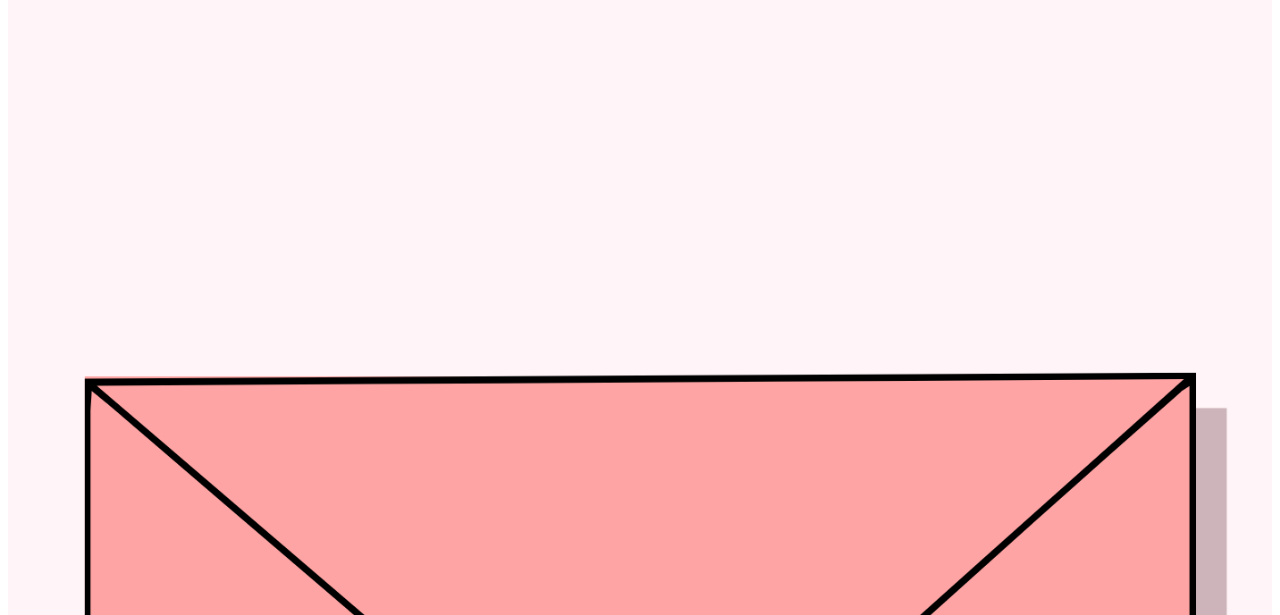
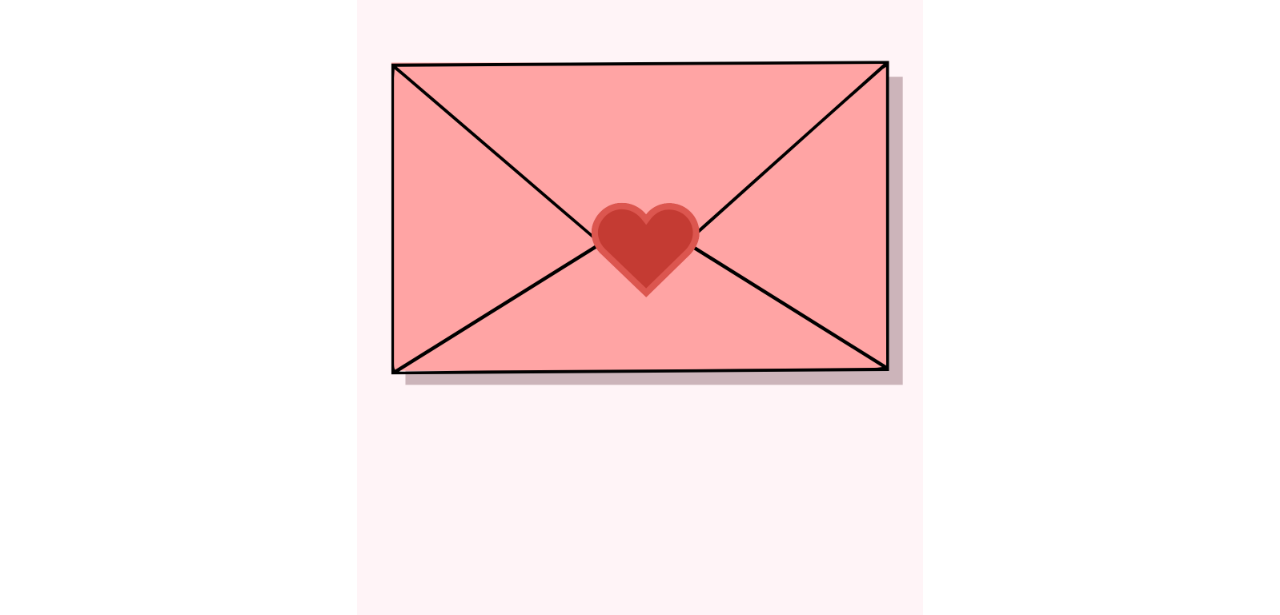
Before and after one commit to LKoodin/PleaseOpen, a plain HTML site: page index.html in a window 1280 px wide. Shown: the part 185-800 px from the top of the page. Drawn offline with Linux system fonts and the light colour scheme.

Commit message:
Update index.html

```diff
--- a/index.html
+++ b/index.html
@@ -5,14 +5,25 @@
     <meta name="viewport" content="width=device-width, initial-scale=1.0">
     <title>Image Toggle</title>
     <style>
+    body, html {
+        margin: 0;
+        padding: 0;
+        height: 100%; /* Ensures that the body takes full viewport height */
+        display: flex;
+        justify-content: center; /* Centers content horizontally */
+        align-items: center; /* Centers content vertically */
+    }
+
     img {
-        max-width: 100%;    /* Makes the image width not exceed the container width */
-        height: auto;       /* Maintains the aspect ratio */
-        display: block;     /* Removes extra space below the image */
-        margin: 0 auto;     /* Centers the image horizontally */
+        max-width: 100%; /* Limits the image width to 100% of its container */
+        max-height: 100vh; /* Limits the image height to 100% of the viewport height */
+        width: auto; /* Maintains width aspect ratio */
+        height: auto; /* Maintains height aspect ratio */
+        display: block; /* Ensures images are block level for proper displaying */
     }
+
     #image2 {
-        display: none;      /* Keeps the second image hidden initially */
+        display: none; /* Keeps the second image hidden initially */
     }
     </style>
 </head>
```
